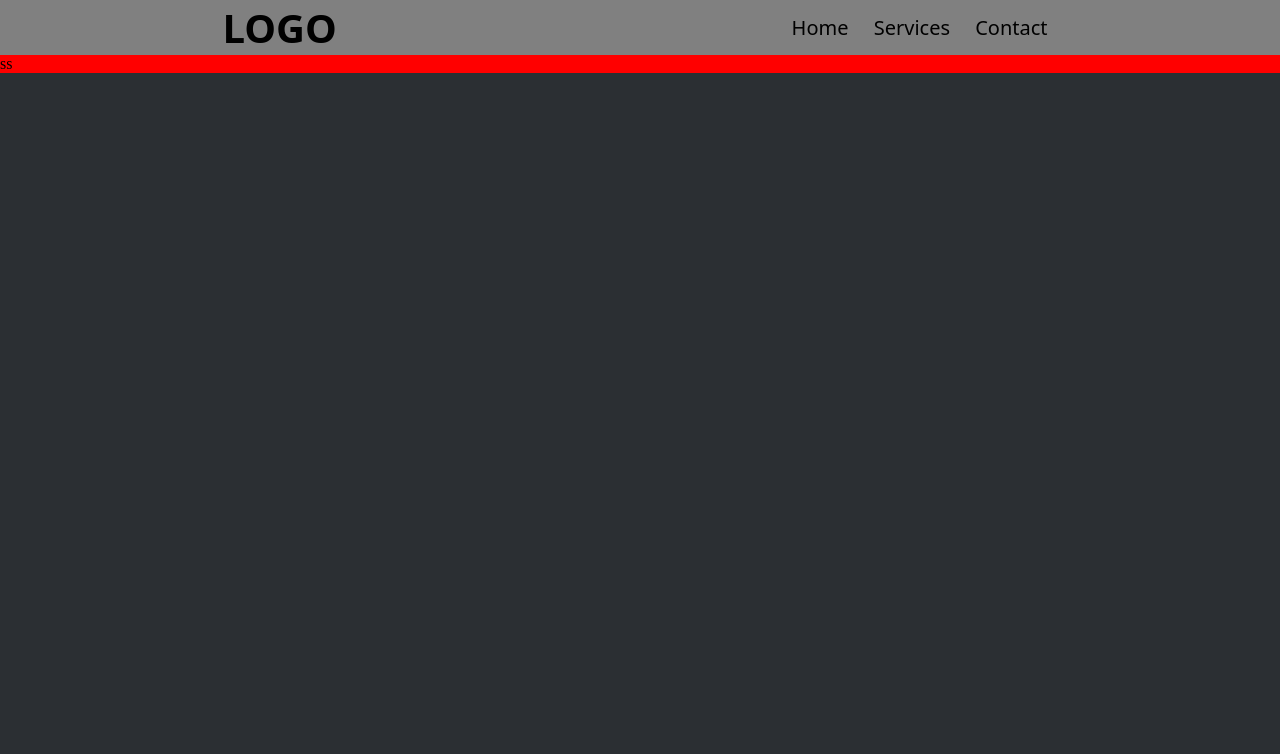
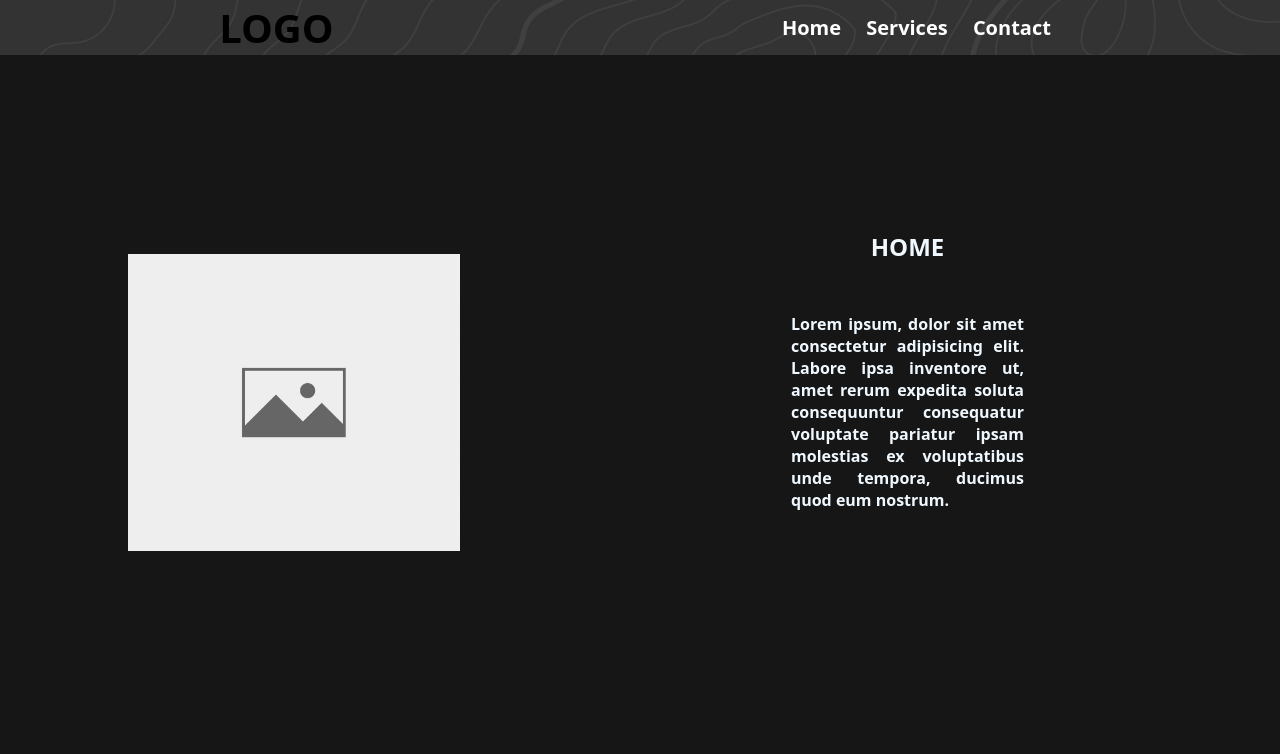
Before and after one commit to Hixefall/SITIO_WEB, a plain HTML site: page HTML/index.html in a window 1280 px wide. Shown: the top 754 px of the page. Drawn offline with Linux system fonts and the light colour scheme.

Commit message:
AVANCE UI

```diff
--- a/CSS/styles.css
+++ b/CSS/styles.css
@@ -1,35 +1,82 @@
 * {
     margin: 0;
     padding: 0;
+    font-family: system-ui, -apple-system, BlinkMacSystemFont, 'Segoe UI', Roboto, Oxygen, Ubuntu, Cantarell, 'Open Sans', 'Helvetica Neue', sans-serif;
 }
 body{
     background-color: #1f1f1f;
+    background-image: url(../4060492.jpg);
+    background-size: cover;
+    background-position: center;
+    background-attachment: fixed;
 }
+h2{
+    color: aliceblue;
+    justify-self: center;
+}
+p{
+    padding-top: 50px;
+    text-align: justify;
+    color: aliceblue;
+    font-weight: bold;
+}
+/* HEADER CONTENT */
 header{
-    background-color: gray;
+    background-color:rgba(63, 63, 63, 0.7) ;
     display: flex;
     width: 100%;
     justify-content: space-around;
     align-items:center;
     font-family: system-ui, -apple-system, BlinkMacSystemFont, 'Segoe UI', Roboto, Oxygen, Ubuntu, Cantarell, 'Open Sans', 'Helvetica Neue', sans-serif;
     font-size: 20px;
+    position: relative;
 }
 nav a{
     text-decoration: none;
-    color: black;
+    color: rgb(255, 255, 255);
     padding: 10px;
+    font-weight: 700;
+}
+/* HOME CONTENT */
+.Home{
+    width: auto;
+    height: 700px;
+    background-color: rgba(22, 22, 22, 1.95 );
+    display: flex;
+    justify-content: center;
+    align-items: center ;
+
+    margin-bottom: 50px;
+    }
+#TEXT_HOME{
+    padding-right: 20%;
+    width: 30%;
+    height: 50%;
+    align-self: auto;
+}
+#IMAGEN_HOME{
+    padding-left: 10%;
+    margin: 0;
+}
+/* SERVICES CONTENT */
+.Services{
+    height: 700px;
+    width: auto;
+    background-color: rgba(22, 22, 22, 1.95 );
+    display: flex;
+    align-items: center;
+    justify-content: space-around;
+}
+.IMAGEN_PLAN{
+    padding: 10px,30px;
 
 }
-.Home{
-    height: auto;
-    width: 100%;
-    background-color: rgb(255, 0, 0);
-    }
-#Services{
-    height: 1000px;
-    width: 100%;
-    background-color: rgb(43, 47, 51);
+#TITLE{
+    display: flex;
+    justify-content: space-around;
 }
+
+/* CONTACT CONTENT */
 #Contact{
     width: 100%;
     height: 1000px;
@@ -38,6 +85,3 @@ nav a{
 #Logo{
     height: 300px;
 }
-#doce{
-    content-visibility: ;
-}
--- a/HTML/index.html
+++ b/HTML/index.html
@@ -8,26 +8,47 @@
 </head>
 <body>
     <header>
-        <h1>
-            LOGO
+        <h1>LOGO
         </h1>
         <nav >
-            <a href="*">Home</a>
+            <a href="*" >Home</a>
             <a href="*">Services</a>
             <a href="*">Contact</a>
         </nav>
 
     </header>
+    <!-- HOME -->
     <div class="Home">
-        <div id="doce">ss</div>
-        <div id="2"></div>
-        <div id="3"></div>
+        <div id="IMAGEN_HOME">
+            <img src="../IMAGENES/no_img.jpg" width="50%" height="50%">
+        </div>
+        <div id="TEXT_HOME">
+            <h2>HOME</h1>
+            <p >Lorem ipsum, dolor sit amet consectetur adipisicing elit. Labore ipsa inventore ut, amet rerum expedita soluta consequuntur consequatur voluptate pariatur ipsam molestias ex voluptatibus unde tempora, ducimus quod eum nostrum.</p>
+        </div>
     </div>
-    <div id="Services">
+    <!-- SERVICES -->
+    <div class="Services">
+        <div class="IMAGEN_PLAN">
+            <img src="../IMAGENES/no_img.jpg" width="300px" height="500px">
+            </div>
+        <div class="IMAGEN_PLAN">
+            <img src="../IMAGENES/no_img.jpg" width="300px" height="500px">
+        </div>
+        <div class="IMAGEN_PLAN">
+            <img src="../IMAGENES/no_img.jpg" width="300px" height="500px">
+        </div>
+    </div>
+    <!-- CONTACT -->
+    <div class="Contact">
 
     </div>
-    <div id="Contact">
+    <div>
 
     </div>
+
+    <footer>
+    d
+    </footer>
 </body>
 </html>
```
Also changed, not shown: 4060492.jpg (added), IMAGENES/LOGO.png (deleted), IMAGENES/SocialM.png (deleted), IMAGENES/comprobacion-de-lista.png (deleted), IMAGENES/mundo.png (deleted), IMAGENES/no_img.jpg (added), IMAGENES/usuarios.png (deleted), background-2426328.jpg (added), 2 other files.
